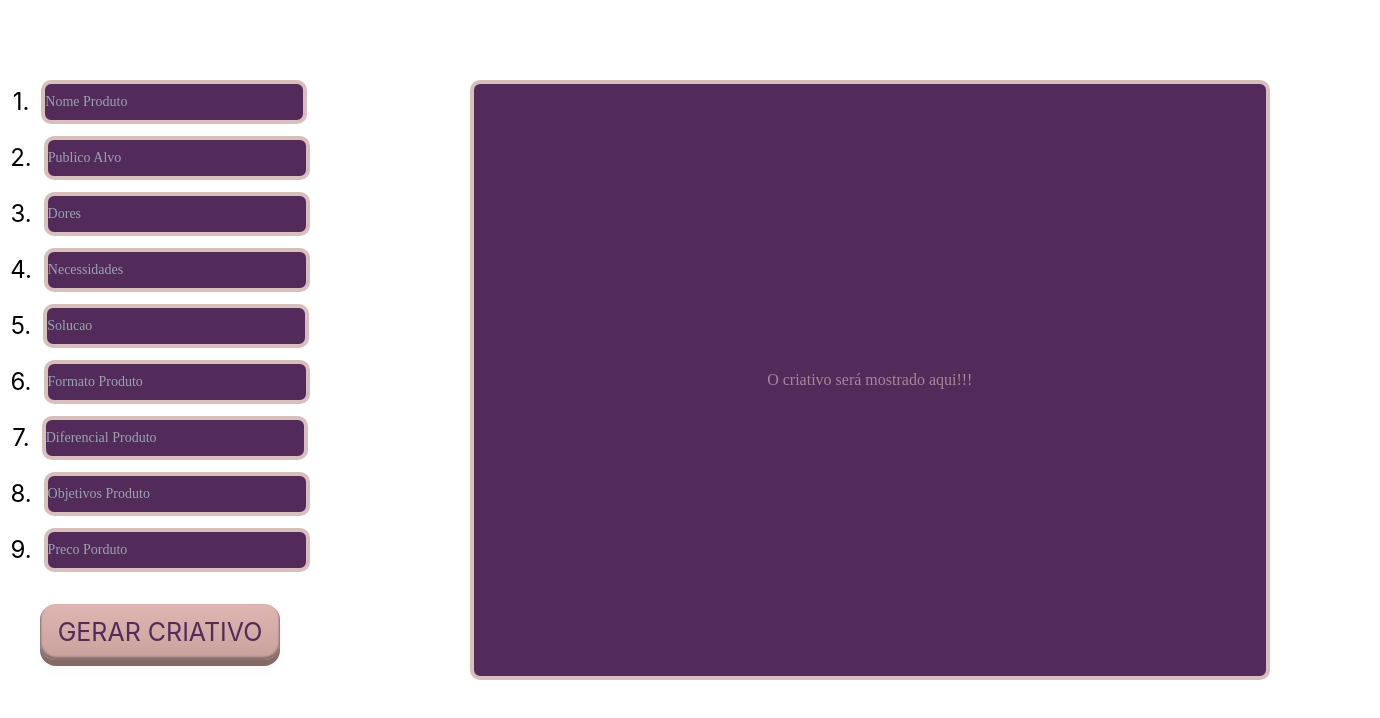
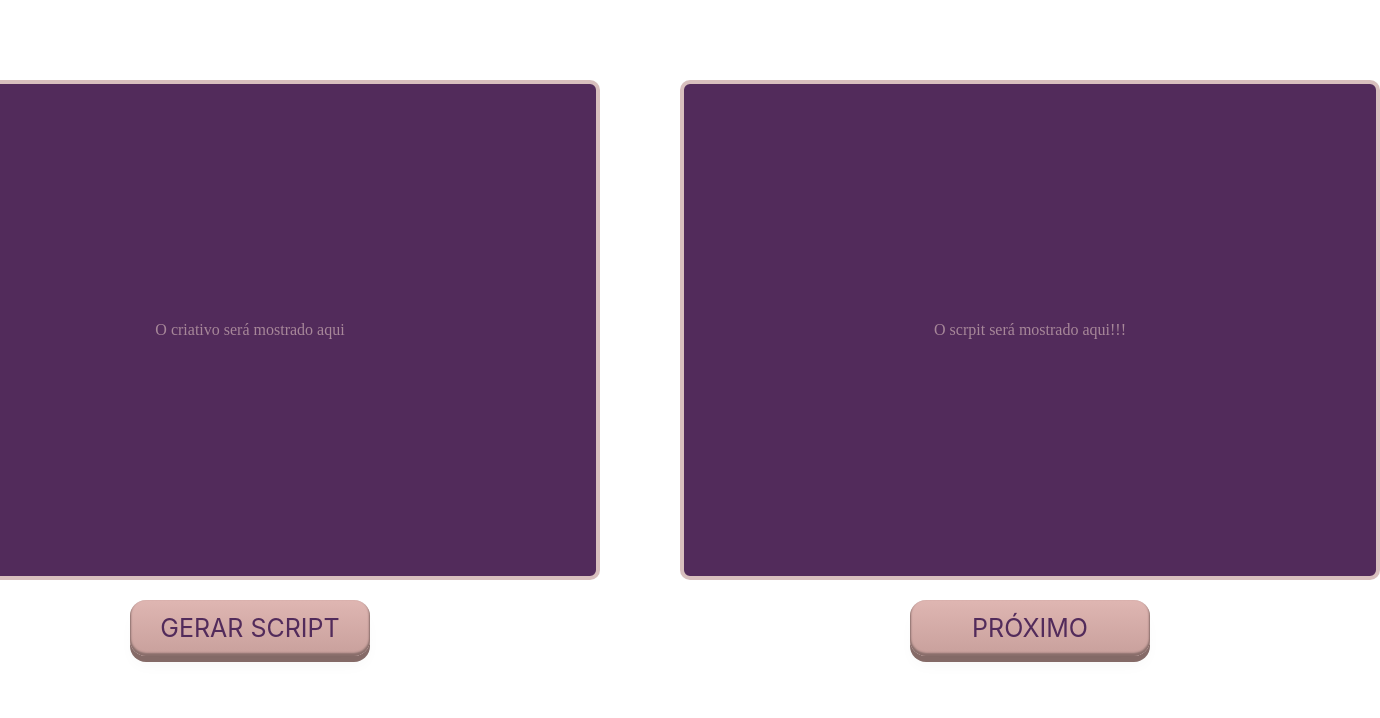
Before and after one commit to FelipeMoraes03/Scriptite, a React (Create React App) app in the folder frontend/: page / in a window 1280 px wide. Shown: the top 718 px of the page, 1380 px wide, since content can reach past the window. Built offline with nearby package versions, Linux system fonts and the light colour scheme.

Commit message:
feat: adiciona estrutura da geracao do script

```diff
--- a/frontend/src/App.js
+++ b/frontend/src/App.js
@@ -1,9 +1,10 @@
 import React, { useState, useEffect } from 'react';
 import GenerateCreative from './components/generateCreative/generateCreative'
+import GenerateScript from './components/generateScript/generateScript'
 
 function App() {
   return (
-    <GenerateCreative></GenerateCreative>
+    <GenerateScript></GenerateScript>
   )
 }
 
--- a/frontend/src/components/generateCreative/generateCreative.css
+++ b/frontend/src/components/generateCreative/generateCreative.css
@@ -40,5 +40,5 @@
     align-items: center;
     justify-content: center;
     width: 800px;
-    height: 600px;
+    height: 500px;
 }
--- a/frontend/src/components/generateCreative/generateCreative.js
+++ b/frontend/src/components/generateCreative/generateCreative.js
@@ -18,10 +18,11 @@ function Main() {
                 <KeyWord numInput={7} input={keyWordInput} setKeyWord={setKeyWordInput} placeholderInput={"Diferencial Produto"} />
                 <KeyWord numInput={8} input={keyWordInput} setKeyWord={setKeyWordInput} placeholderInput={"Objetivos Produto"} />
                 <KeyWord numInput={9} input={keyWordInput} setKeyWord={setKeyWordInput} placeholderInput={"Preco Porduto"} />
-              <GenerateButton input={keyWordInput} setKeyWord={setKeyWordInput} setCreative={setCreative}/>
+                <GenerateButton input={keyWordInput} setKeyWord={setKeyWordInput} setCreative={setCreative} text={"GERAR CRIATIVO"}/>
             </div>
             <div className='flex flex-col items-center content-center'>
                 <ShowCreative text={creative}/>
+                <GenerateButton input={keyWordInput} setKeyWord={setKeyWordInput} setCreative={setCreative} text={"PRÓXIMO"}/>
             </div>
         </main>
     );
@@ -97,7 +98,7 @@ function GenerateButton(props) {
 
     return(
         <generate>
-            <button className='button-home' onClick={generateCreativeClick}>GERAR CRIATIVO</button>
+            <button className='button-home' onClick={generateCreativeClick}>{props.text}</button>
             <div>{props.creative}</div>
         </generate>
     );
--- a/frontend/src/components/generateScript/generateScript.css
+++ b/frontend/src/components/generateScript/generateScript.css
@@ -0,0 +1,44 @@
+@tailwind base;
+@tailwind components;
+@tailwind utilities;
+
+.button-home {
+    font-size: 25px;
+    font-style: normal;
+    color: #522B5B;
+    border-radius: 16px;
+    line-height: 56px;
+    width: 30vh;
+    margin: 20px;
+    background: linear-gradient(180deg, #DFB6B2 0%, #C8A09C 100%);
+    box-shadow: 0px -2px 2px 1px #886D6A inset, 0px 12px 16px -4px rgba(0, 0, 0, 0.04), 0px 6px 0px 0px #886D6A;
+}
+
+.inputLabel{
+    color: rgba(251, 228, 216, 0.50);
+    font-family: Suez One;
+    font-size: 32px;
+    font-style: normal;
+    font-weight: 400;
+    line-height: normal;
+    border-radius: 10px;
+    border: 4px solid rgba(251, 228, 216, 0.80);
+    background: #522B5B;
+}
+
+.showScript{
+    color: rgba(251, 228, 216, 0.50);
+    font-family: Suez One;
+    font-size: 16px;
+    font-style: normal;
+    font-weight: 400;
+    line-height: normal;
+    border-radius: 10px;
+    border: 4px solid rgba(251, 228, 216, 0.80);
+    background: #522B5B;
+    display: flex;
+    align-items: center;
+    justify-content: center;
+    width: 700px;
+    height: 500px;
+}
--- a/frontend/src/components/generateScript/generateScript.js
+++ b/frontend/src/components/generateScript/generateScript.js
@@ -0,0 +1,70 @@
+import React, { useState, useEffect } from 'react';
+import axios from 'axios';
+import './generateScript.css';
+
+function Main() {
+    const [keyWordInput, setKeyWordInput] = useState(["", "", "", "", "", "", "", "", ""]);
+    const [script, setScript] = useState("O scrpit será mostrado aqui!!!")
+    const creative = "O criativo será mostrado aqui"
+
+    return (
+        <main className='flex flex-line items-center justify-center space-x-20 mt-20'>
+            <div className='flex flex-col items-center content-center'>
+                <ShowScript text={creative}/>
+                <GenerateButton input={keyWordInput} setKeyWord={setKeyWordInput} setScript={setScript} text={"GERAR SCRIPT"}/>
+            </div>
+            <div className='flex flex-col items-center content-center'>
+                <ShowScript text={script}/>
+                <GenerateButton input={keyWordInput} setKeyWord={setKeyWordInput} setScript={setScript} text={"PRÓXIMO"}/>
+            </div>
+        </main>
+    );
+}
+export default Main;
+
+function GenerateButton(props) {
+    const generateScriptClick = async () => {
+        try{
+            const res = await axios.post("http://localhost:5000/generate-script", {
+                "creative": props.input[0]
+            });
+
+            if (res.status === 200) {
+                let script = JSON.stringify(res.data.script)
+
+                script = script.substring(1, script.length - 1);
+
+                props.setScript(script)
+                //props.setKeyWord(["", "", "", "", "", "", "", "", ""]);
+            }
+            else {
+                alert("ERROR: " + res.status);
+            }
+        }
+        catch (err) {
+            console.error(err);
+            alert(err);
+        }
+    }
+
+    return(
+        <generate>
+            <button className='button-home' onClick={generateScriptClick}>{props.text}</button>
+            <div>{props.script}</div>
+        </generate>
+    );
+}
+
+function NavigateStoryBoard(props) {
+
+}
+
+function ShowScript(props) {
+    const textWithLineBreaks = props.text;
+
+    return (
+
+        <p className='showScript' dangerouslySetInnerHTML={{ __html: textWithLineBreaks }}></p>
+
+    );
+}
```
Also changed, not shown: 2 other files (tests, documents, lock files or other folders). Lines whose indentation alone changed are shown as unchanged.
